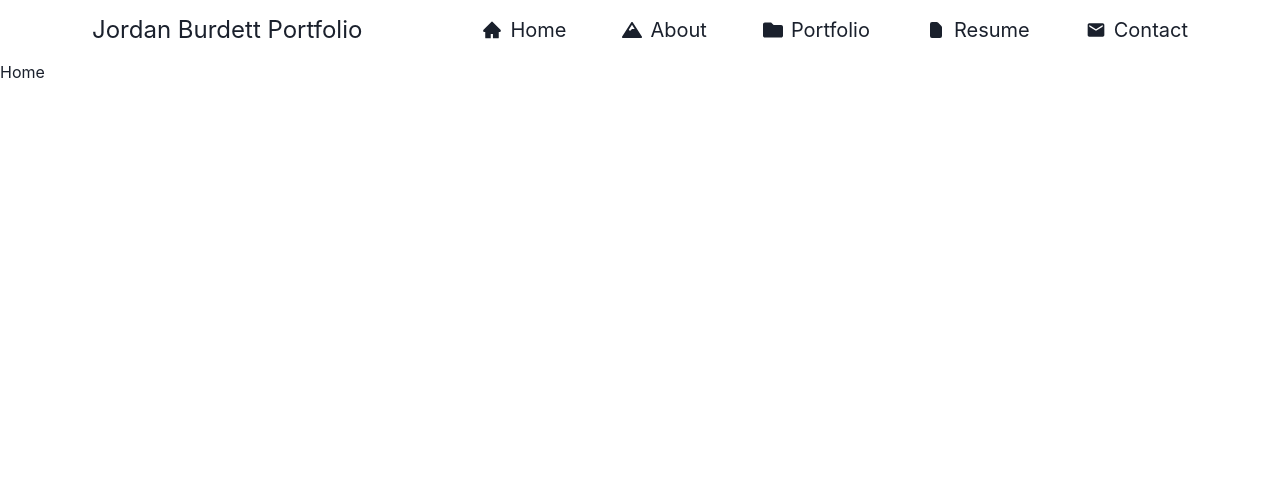
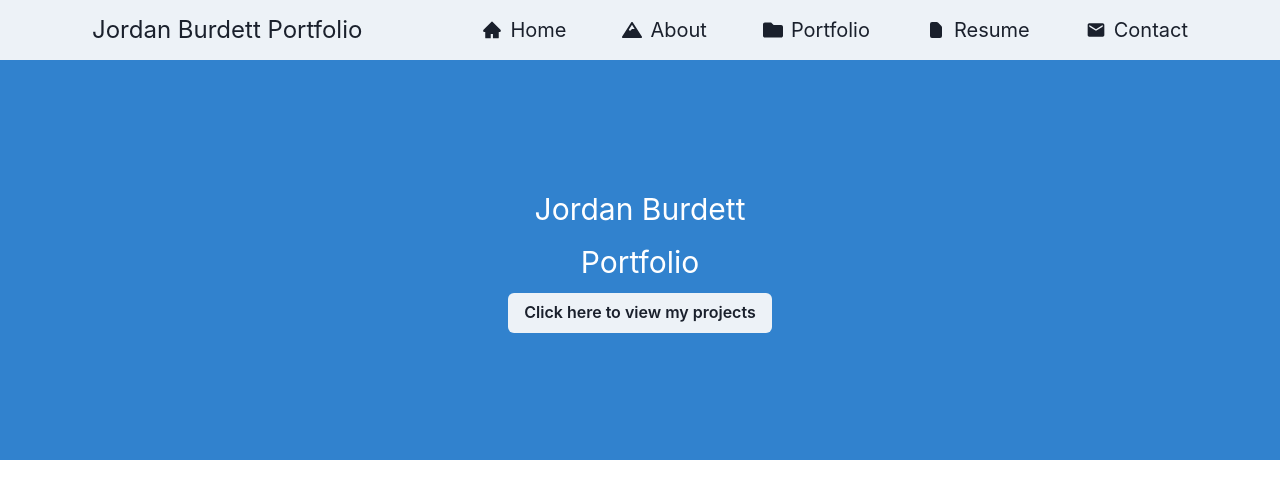
Before and after one commit to jordanburdett/Jordan-Portfolio, a React (Vite) app: page / in a window 1280 px wide. Shown: the top 498 px of the page. Built offline with nearby package versions, Linux system fonts and the light colour scheme.

Commit message:
start of home page

```diff
--- a/src/Content/Home/Home.tsx
+++ b/src/Content/Home/Home.tsx
@@ -1,10 +1,24 @@
+import {  Center, Text, VStack, Button } from '@chakra-ui/react'
+import { useNavigate } from 'react-router-dom';
 import React from 'react'
 
 type Props = {}
 
 const Home = (props: Props) => {
+  const navigate = useNavigate();
+
+  const onProjectClick = () => {
+    // using react router dom to navigate to the portfolio page
+    navigate("/portfolio");
+  }
   return (
-    <div>Home</div>
+    <Center bgColor={"blue.500"} height={"400px"}>
+      <VStack>
+        <Text fontSize="3xl" color="white">Jordan Burdett</Text>
+        <Text fontSize="3xl" color="white">Portfolio</Text>
+        <Button onClick={onProjectClick}>Click here to view my projects</Button>
+      </VStack>
+    </Center>
   )
 }
 
--- a/src/Navigation/NavBar/DesktopNav.tsx
+++ b/src/Navigation/NavBar/DesktopNav.tsx
@@ -1,14 +1,16 @@
 import React from "react";
-import { Box, HStack, Icon, Link, Text } from "@chakra-ui/react";
+import { Box, HStack, Icon, Link, Text, useColorModeValue } from "@chakra-ui/react";
 import navItems from "../Data/navItems";
 
 const DesktopNav = () => {
+  const navColors = useColorModeValue("gray.100", "gray.900");
   return (
     <HStack
       spacing="8"
       justifyContent={"right"}
-      marginLeft={"20"}
-      marginRight={"20"}
+      paddingLeft={"20"}
+      paddingRight={"20"}
+      bg={navColors}
     >
       <Box
         p="3"
--- a/src/Navigation/NavBar/MobileNav.tsx
+++ b/src/Navigation/NavBar/MobileNav.tsx
@@ -13,31 +13,9 @@ import {
 import { MdEmail } from "react-icons/md";
 import { FaHamburger } from "react-icons/fa";
 import { HamburgerIcon, CloseIcon } from "@chakra-ui/icons";
+import navItems from "../Data/navItems";
 
 type Props = {};
-
-const navItems = [
-  {
-    name: "Home",
-    href: "/",
-  },
-  {
-    name: "About",
-    href: "/about",
-  },
-  {
-    name: "Portfolio",
-    href: "/portfolio",
-  },
-  {
-    name: "Resume",
-    href: "/resume",
-  },
-  {
-    name: "Contact",
-    href: "/contact",
-  },
-];
 
 // The last Box element should conatin drawer fuctionality with the same elements from desktopnav
 const MobileNav = (props: Props) => {
```
